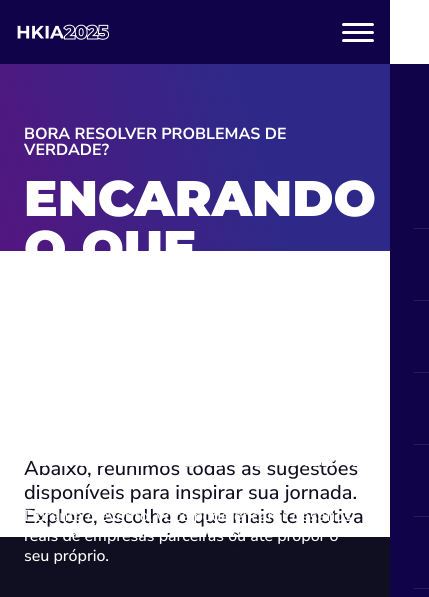
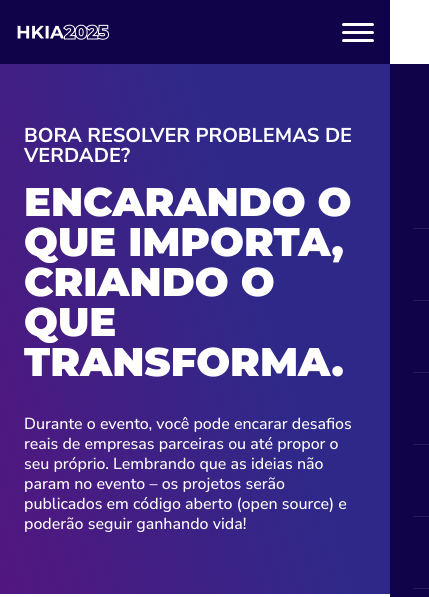
Before and after one commit to inc-coppe/hackaton-ia-2025-site, a React (Vite) app in the folder front/: page /desafios in a window 390 px wide. Shown: the top 597 px of the page, 429 px wide, since content can reach past the window. Built offline with nearby package versions, Linux system fonts and the light colour scheme; no server answers; a web font is replaced by a local one.

Commit message:
feat: Adicionada a versão mobile da página desafios
Adicionei a versão mobile da página desafios seguindo o figma.

```diff
--- a/front/src/pages/Desafios/index.tsx
+++ b/front/src/pages/Desafios/index.tsx
@@ -14,9 +14,10 @@ import {
   PreDivisionText,
   Title,
   Titulo_info,
+  SubTitle,
 } from "./style";
 import { useEffect, useState, useRef } from "react";
-import { SubTitle, TitleBody } from "../Cronograma/style";
+import { TitleBody } from "../Cronograma/style";
 
 const desafios_menu = [
   "Título de um desafio",
@@ -171,8 +172,7 @@ const Desafios = () => {
         <Title>Encarando o que importa, criando o que transforma.</Title>
 
         <TitleBody>
-          Durante o evento, você pode encarar desafios reais de empresas
-          parceiras ou até propor o seu próprio.
+          Durante o evento, você pode encarar desafios reais de empresas parceiras ou até propor o seu próprio. Lembrando que as ideias não param no evento – os projetos serão publicados em código aberto (open source) e poderão seguir ganhando vida!
         </TitleBody>
       </DesafiosIntroContainer>
 
--- a/front/src/pages/Desafios/style.tsx
+++ b/front/src/pages/Desafios/style.tsx
@@ -14,7 +14,8 @@ export const DesafiosIntroContainer = styled.div`
     padding-right: 1.5rem;
     padding-top: 7.875rem;
 
-    height: 15.688rem;
+    height: auto;
+    padding-bottom: 3.75rem;
   }
 `;
 
@@ -31,6 +32,27 @@ export const Title = styled.div`
   text-align: left;
   text-transform: uppercase;
   color: #ffffff;
+
+  @media (max-width: 28rem) {
+    font-size: 2.5rem; // era para ser 2 mas 2.5 fica igual ao Figma
+  }
+`;
+
+export const SubTitle = styled.div`
+  font-family: Nunito Sans;
+  font-size: 1.125rem;
+  line-height: 100%;
+  font-weight: 700;
+  letter-spacing: 0;
+  text-align: left;
+  text-transform: uppercase;
+  color: #ffffff;
+
+  padding-bottom: 1rem;
+
+  @media (max-width: 28rem) {
+    font-size: 1.25rem;
+  }
 `;
 
 export const DesafiosBodyContainer = styled.div`
@@ -42,9 +64,8 @@ export const DesafiosBodyContainer = styled.div`
   @media (max-width: 28rem) {
     padding-left: 1.5rem;
     padding-right: 1.5rem;
-    padding-top: 7.875rem;
-
-    height: 15.688rem;
+    padding-bottom: 3.75rem;
+    height: auto;
   }
 `;
 
@@ -54,6 +75,13 @@ export const ConteudoDesafiosContainer = styled.div`
   flex: 1; // ocupa o resto da largura
   padding-left: 4rem;
   gap: 7.5rem; // espaçamento entre desafios
+
+  @media (max-width: 28rem) {
+    padding-left: 0rem;
+    gap: 3.75rem;
+
+  }
+
 `;
 
 export const DesafiosBodyPrincipalContainer = styled.div`
@@ -61,6 +89,10 @@ export const DesafiosBodyPrincipalContainer = styled.div`
   flex-direction: row;
   align-items: flex-start;
   gap: 4rem;
+
+  @media (max-width: 28rem) {
+    flex-direction: column;
+  }
 `;
 
 export const MenuContainer = styled.div`
@@ -74,6 +106,10 @@ export const MenuContainer = styled.div`
   height: 41.75rem;
 
   gap: 0.438rem;
+
+  @media (max-width: 28rem) {
+    display: none; // não temos menu na versão mobile
+  }
 `;
 
 export const ChallengesContainer = styled.div`
@@ -85,6 +121,10 @@ export const ChallengesContainer = styled.div`
 
   gap: 1.5rem; //7.5
   padding-left: 4rem;
+
+  @media (max-width: 28rem) {
+    padding-left: 0;
+  }
 `;
 
 export const MenuText = styled.div`
@@ -144,6 +184,10 @@ export const ChallengesBody = styled.div`
   letter-spacing: 0;
   text-align: left;
   color: #0f0f2199;
+
+  @media (max-width: 28rem) {
+    font-size: 1rem;
+  }
 `;
 
 export const Paragraph = styled.div`
```
